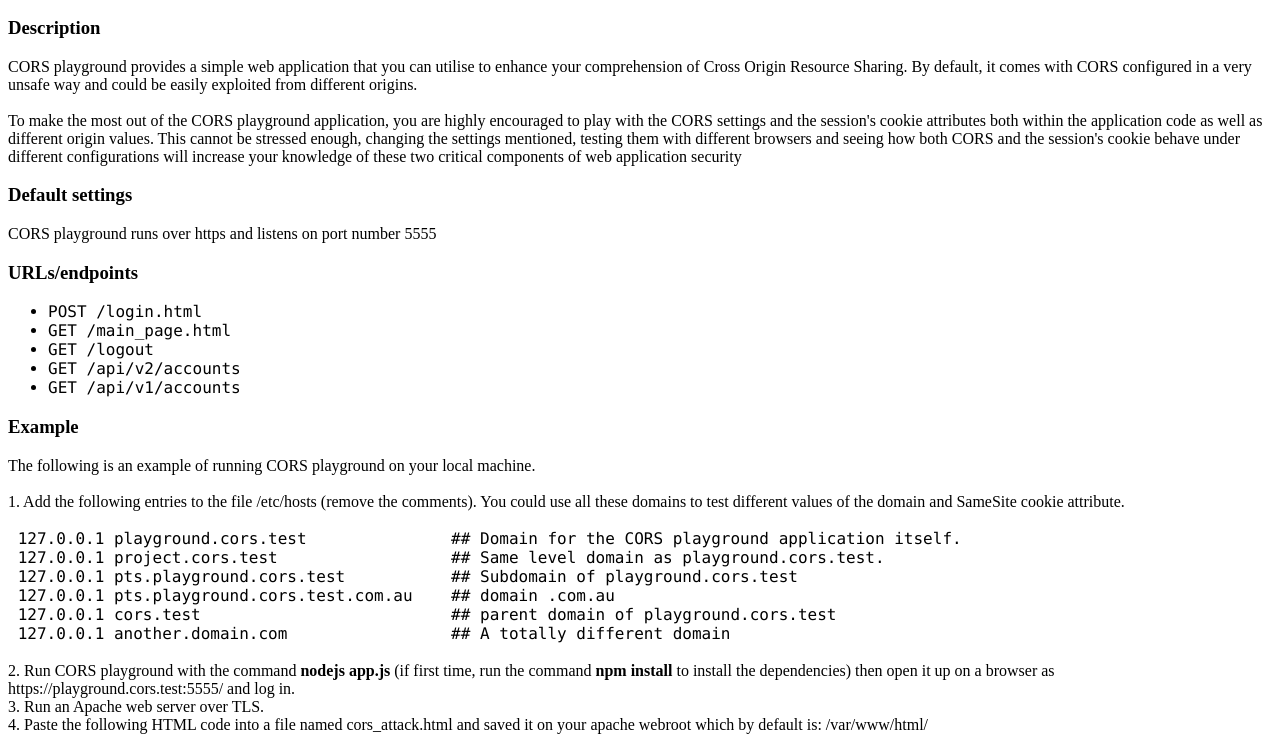
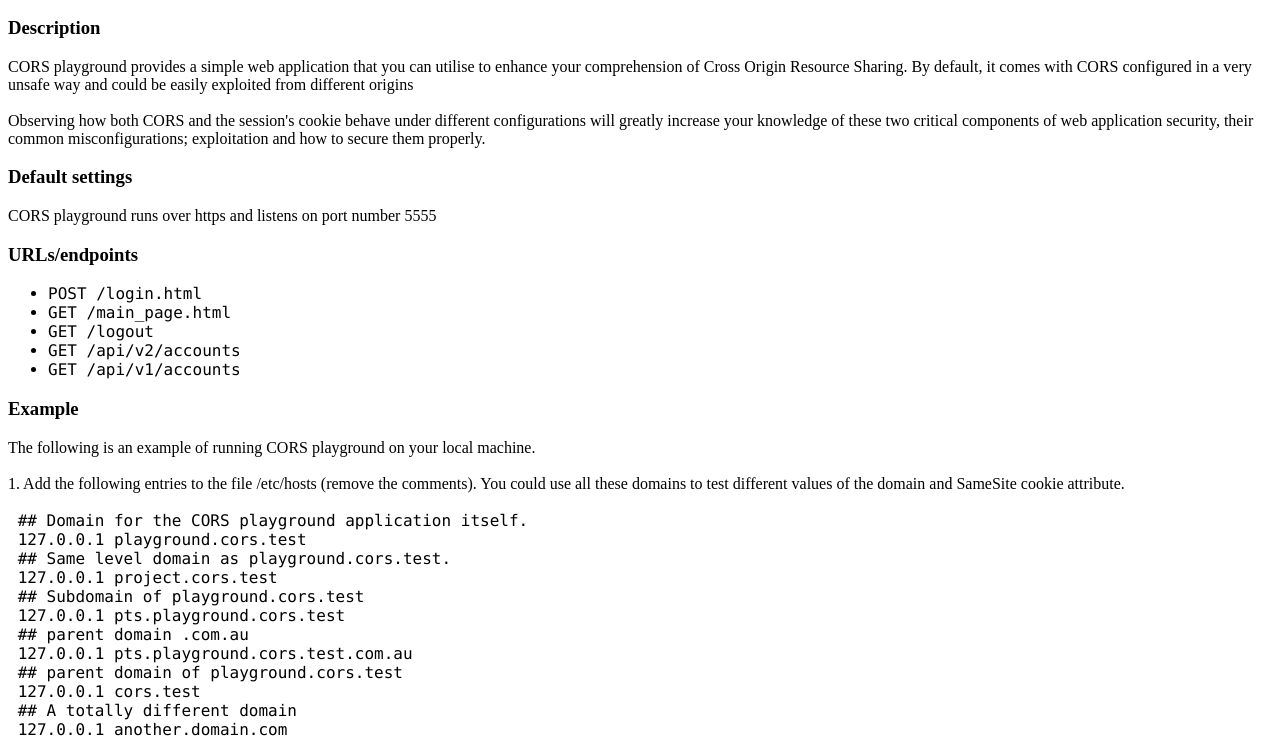
Before and after one commit to onsecru/cors_playground, a website: page main_page.html in a window 1280 px wide. Shown: the part 50-799 px from the top of the page. Drawn offline with Linux system fonts and the light colour scheme.

Commit message:
Update main_page.html

```diff
--- a/main_page.html
+++ b/main_page.html
@@ -21,10 +21,8 @@
       <h2 style="text-align:center">CORS Playground</h2>
       <h3 style="text-align:left">Description</h3>
       <p>
-        CORS playground provides a simple web application that you can utilise to enhance your comprehension of Cross Origin Resource Sharing. By default, it comes with CORS configured in a very unsafe way and could be easily exploited from different origins.
-        <br><br>To make the most out of the CORS playground application, you are highly encouraged to play with the CORS settings and the session's cookie attributes both within the application code as well as different origin values.
-        This cannot be stressed enough, changing the settings mentioned, testing them with different browsers and seeing how both CORS and the session's cookie behave under different configurations
-        will increase your knowledge of these two critical components of web application security
+        CORS playground provides a simple web application that you can utilise to enhance your comprehension of Cross Origin Resource Sharing. By default, it comes with CORS configured in a very unsafe way and could be easily exploited from different origins
+        <br><br>Observing how both CORS and the session's cookie behave under different configurations will greatly increase your knowledge of these two critical components of web application security, their common misconfigurations; exploitation and how to secure them properly.
       </p>
       <h3 style="text-align:left">Default settings</h3>
       <p>CORS playground runs over https and listens on port number 5555</p>
@@ -42,16 +40,22 @@
       The following is an example of running CORS playground on your local machine.<br><br>
       1. Add the following entries to the file /etc/hosts (remove the comments). You could use all these domains to test different values of the domain and SameSite cookie attribute.<br><br>
       <div class="js">
-      &emsp;127.0.0.1 playground.cors.test&emsp;&emsp;&emsp;&emsp;&emsp;&emsp;&emsp;&emsp;&emsp;&emsp;&emsp;&emsp;&emsp;&emsp;&emsp;## Domain for the CORS playground application itself.<br>
-      &emsp;127.0.0.1 project.cors.test&emsp;&emsp;&emsp;&emsp;&emsp;&emsp;&emsp;&emsp;&emsp;&emsp;&emsp;&emsp;&emsp;&emsp;&emsp;&emsp;&emsp;&emsp;## Same level domain as playground.cors.test.<br>
-      &emsp;127.0.0.1 pts.playground.cors.test&emsp;&emsp;&emsp;&emsp;&emsp;&emsp;&emsp;&emsp;&emsp;&emsp;&ensp;## Subdomain of playground.cors.test<br>
-      &emsp;127.0.0.1 pts.playground.cors.test.com.au&emsp;&emsp;&emsp;&emsp;## domain .com.au<br>
-      &emsp;127.0.0.1 cors.test&emsp;&emsp;&emsp;&emsp;&emsp;&emsp;&emsp;&emsp;&emsp;&emsp;&emsp;&emsp;&emsp;&emsp;&emsp;&emsp;&emsp;&emsp;&emsp;&emsp;&emsp;&emsp;&emsp;&emsp;&emsp;&emsp;## parent domain of playground.cors.test<br>
-      &emsp;127.0.0.1 another.domain.com&emsp;&emsp;&emsp;&emsp;&emsp;&emsp;&emsp;&emsp;&emsp;&emsp;&emsp;&emsp;&emsp;&emsp;&emsp;&emsp;&emsp;## A totally different domain<br><br>
+      &emsp;## Domain for the CORS playground application itself.<br>
+      &emsp;127.0.0.1 playground.cors.test<br>
+      &emsp;## Same level domain as playground.cors.test.<br>
+      &emsp;127.0.0.1 project.cors.test<br>
+      &emsp;## Subdomain of playground.cors.test<br>
+      &emsp;127.0.0.1 pts.playground.cors.test<br>
+      &emsp;## parent domain .com.au<br>
+      &emsp;127.0.0.1 pts.playground.cors.test.com.au<br>
+      &emsp;## parent domain of playground.cors.test<br>
+      &emsp;127.0.0.1 cors.test<br>
+      &emsp;## A totally different domain<br>
+      &emsp;127.0.0.1 another.domain.com<br><br>
     </div>
-      2. Run CORS playground with the command <strong>nodejs app.js</strong> (if first time, run the command <strong>npm install</strong> to install the dependencies) then open it up on a browser as https://playground.cors.test:5555/ and log in.<br>
+      2. Run CORS playground with the command <strong>nodejs app.js</strong> (if running it for the first time, execute the command npm install to install the dependencies) then open up a browser to load <strong>https://playground.cors.test:5555/</strong> and log in.<br>
       3. Run an Apache web server over TLS.<br>
-      4. Paste the following HTML code into a file named cors_attack.html and saved it on your apache webroot which by default is: /var/www/html/<br><br>
+      4. Paste the following HTML code into a file named <strong>cors_attack.html</strong> (this file is also included in this repository) and save it on your apache webroot which by default is): <strong>/var/www/html/</strong><br><br>
       <div class="js">
       &#x3c;&#x21;&#x44;&#x4f;&#x43;&#x54;&#x59;&#x50;&#x45;&#x20;&#x68;&#x74;&#x6d;&#x6c;&#x3e;<br>
       &#x3c;&#x68;&#x74;&#x6d;&#x6c;&#x3e;<br>
@@ -73,10 +77,10 @@
       &#x3c;&#x2f;&#x62;&#x6f;&#x64;&#x79;&#x3e;<br>
       &#x3c;&#x2f;&#x68;&#x74;&#x6d;&#x6c;&#x3e;<br>
       </div><br>
-      5. Open the following url https://another.domain.com/cors_attack.html on a browser and look that the account information is display on the browser console.<br>
+      5. Load the following url https://another.domain.com/cors_attack.html on a browser, the account information will be displayed on the browser console.<br>
       6. Use a http proxy such as Burp or the developer tools of the browser to observe the CORS requests/responses.<br>
       <h3 style="text-align:left">Jump in</h3>
-      To keep improving your skills and knowledge of CORS you might like to:<br><br>
+      <br><br>
       1.- Add/delete/modify the attributes of the cookie generated within this application. Look for the line:<br><br>
       <div class="js">&emsp;&emsp;res.cookie('session',randomvalue.toString(), { httpOnly: true, secure: true, sameSite: 'None'});</div><br>
       &emsp;Some setting you could try:<br><br>
@@ -84,9 +88,9 @@
         &emsp;&emsp;res.cookie('session',randomvalue.toString(), {domain: '.playground.cors.test', httpOnly: true, secure: true, sameSite: 'Lax'});<br>
         &emsp;&emsp;res.cookie('session',randomvalue.toString(), { httpOnly: true, secure: true, sameSite: 'Strict'});<br><br>
     </div>
-       2.- In the corsHandler function within the code of this applicaiton,  uncomment the the section you'd like to play with and comment the remaining ones.
+       2.- In the corsHandler function within the code of this application, uncomment the the section you'd like to play with and comment the remaining ones.
       <h3 style="text-align:left">References:</h3>
       <a href="https://developer.mozilla.org/en-US/docs/Web/HTTP/CORS" target="_blank">CORS tutuorial</a>
       <a href="https://developer.mozilla.org/en-US/docs/Web/Security/Same-origin_policy" target="_blank">Same Origin Policy tutorial</a>
       <a href="https://developer.mozilla.org/en-US/docs/Web/HTTP/Cookies" target="_blank">Cookies tutorial</a>
-      <a href="https://portswigger.net/web-security/cors" target="_blank">portswigger CORS labs</a>
+      <a href="https://portswigger.net/web-security/cors" target="_blank">Portswigger Academy: CORS labs</a>
```
